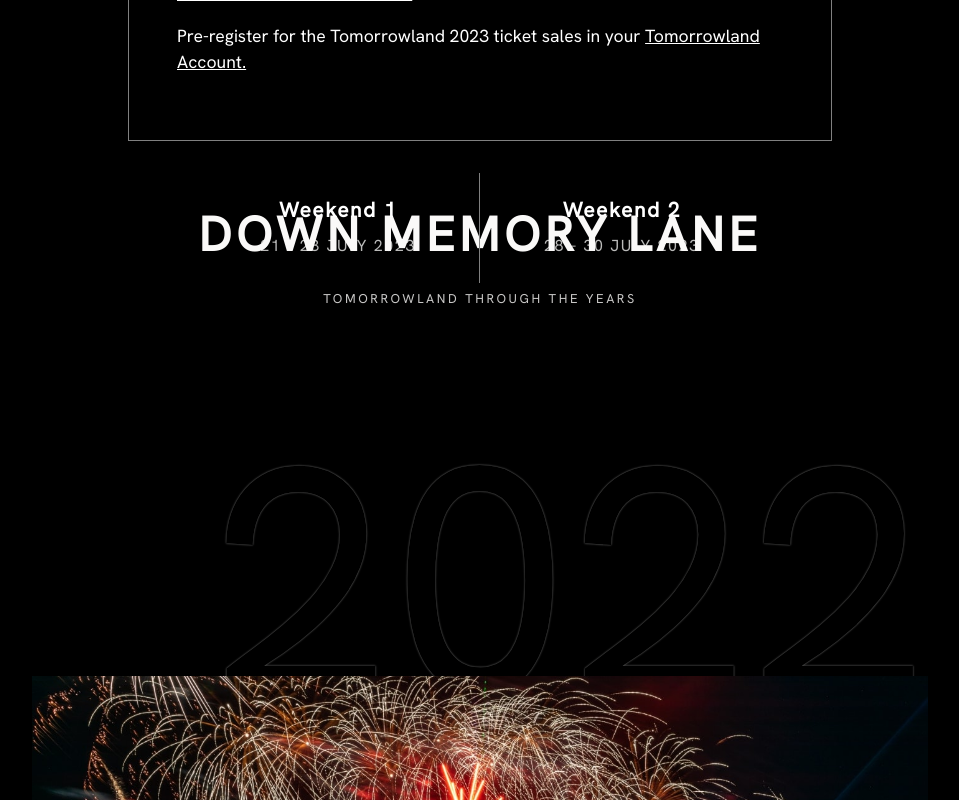
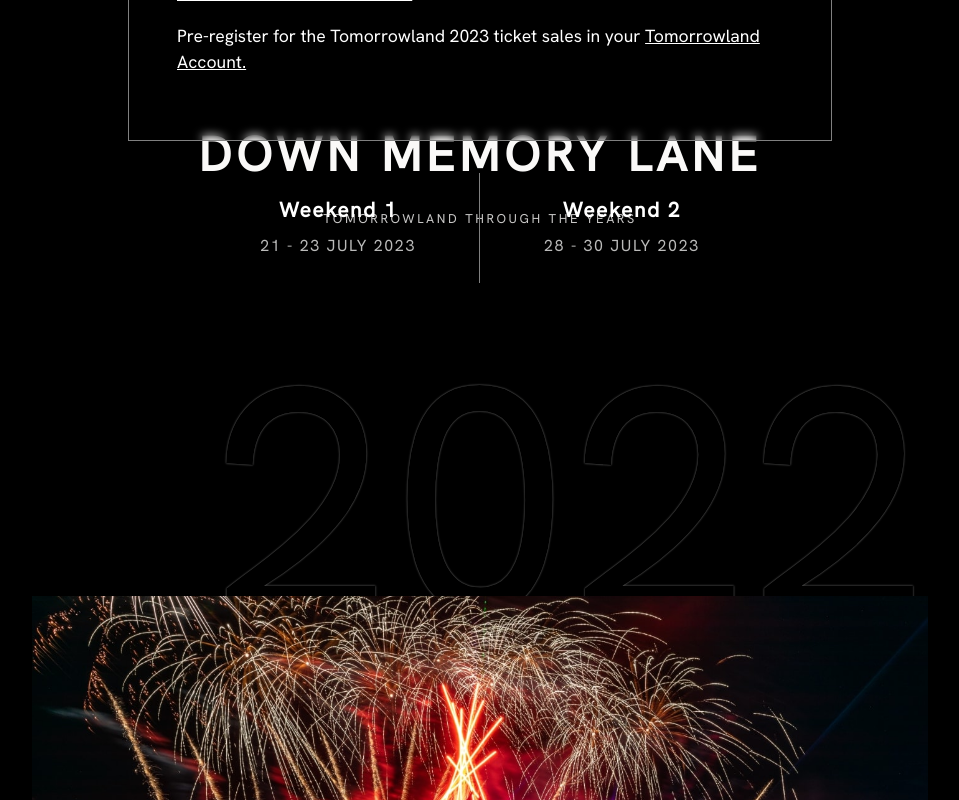
Before and after one commit to lauritisreyes/tomorrowland-2023, a React (Vite) app: page / in a window 1280 px wide. Shown: the part 680-1480 px from the top of the page, without its empty margins (160-1119 px from the left). Built offline with nearby package versions, Linux system fonts and the light colour scheme.

Commit message:
Update Timeline.scss

```diff
--- a/src/components/Home/Timeline/Timeline.scss
+++ b/src/components/Home/Timeline/Timeline.scss
@@ -5,7 +5,6 @@
     text-align: center;
     max-width: 70%;
     margin: auto;
-    padding: 5em 0;
     &-h2{
         font-size: 3em;
         letter-spacing: 0.1em;
```
